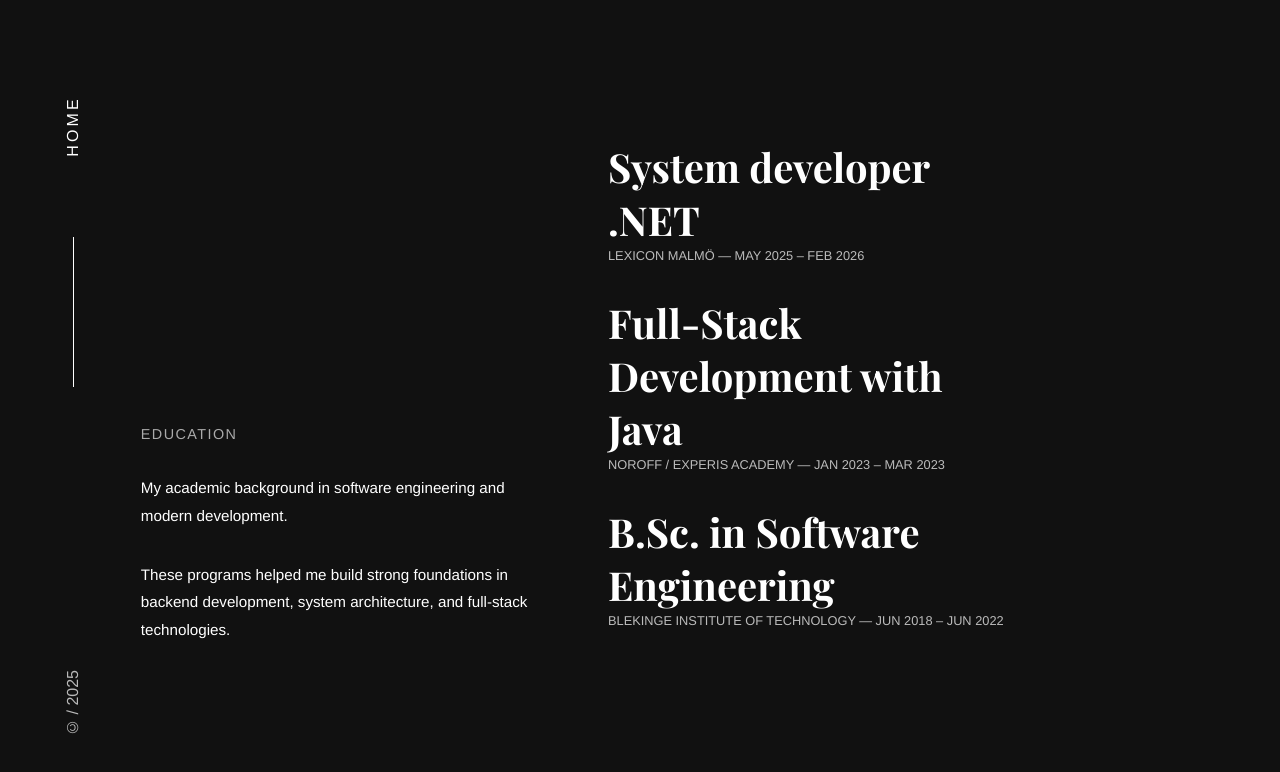
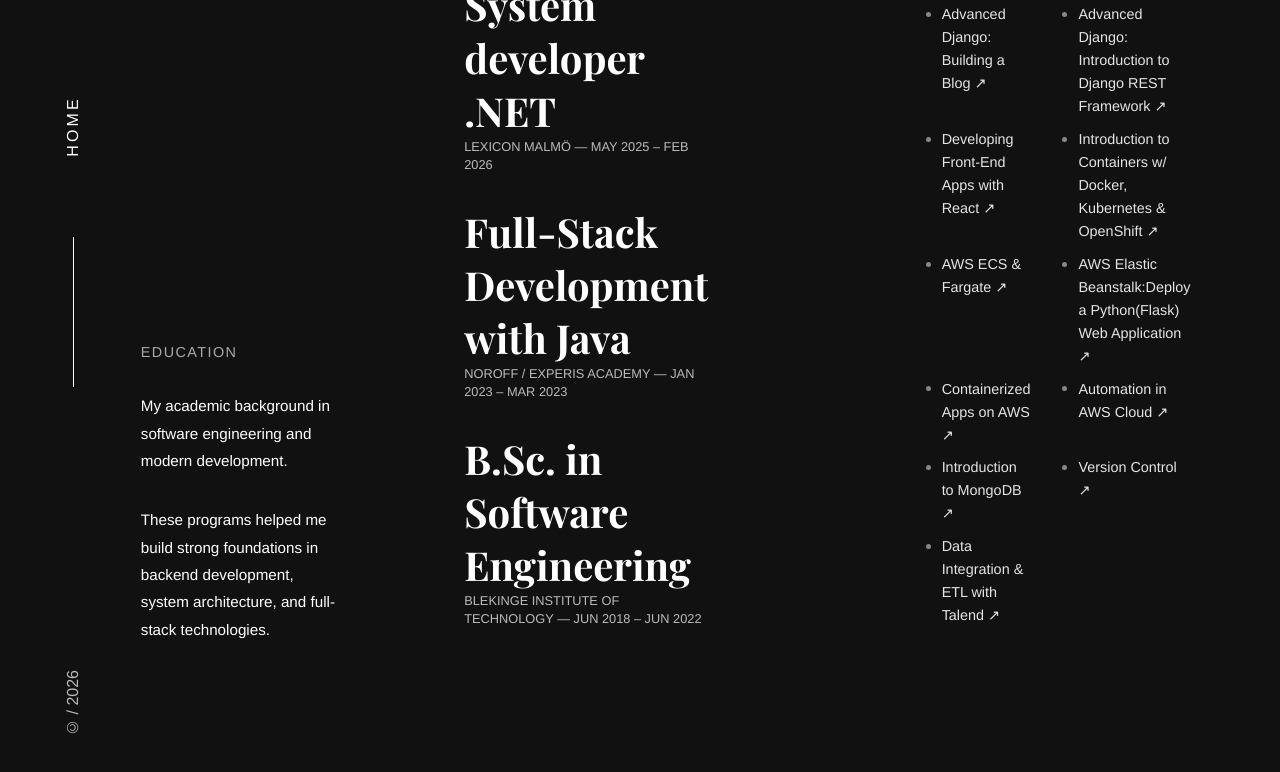
Before and after one commit to AbdoTaleb/portfolio-2025, a React (Vite) app: page /education in a window 1280 px wide. Shown: the top 772 px of the page. Built offline with nearby package versions, Linux system fonts and the light colour scheme; a web font is replaced by a local one.

Commit message:
adding online courses

```diff
--- a/src/Pages/Education/Education.jsx
+++ b/src/Pages/Education/Education.jsx
@@ -46,6 +46,124 @@ function Education() {
           </li>
         </ul>
       </div>
+      <div className="right-side fade-in">
+        <ul className="education-list">
+          <li className="education-item">
+            <h2>ONLINE COURSES</h2>
+            <ul className="courses-list">
+              <li className="courses-item">
+                <a
+                  href="https://www.coursera.org/account/accomplishments/certificate/F9U82GDZNHS7"
+                  target="_blank"
+                  rel="noopener noreferrer"
+                >
+                  Advanced Django: Building a Blog ↗
+                </a>
+              </li>
+
+              <li className="courses-item">
+                <a
+                  href="https://www.coursera.org/account/accomplishments/certificate/1S7S9FFZ0DHW"
+                  target="_blank"
+                  rel="noopener noreferrer"
+                >
+                  Advanced Django: Introduction to Django REST Framework ↗
+                </a>
+              </li>
+
+              <li className="courses-item">
+                <a
+                  href="https://www.coursera.org/account/accomplishments/certificate/Z5RN7HOHMYGZ"
+                  target="_blank"
+                  rel="noopener noreferrer"
+                >
+                  Developing Front-End Apps with React ↗
+                </a>
+              </li>
+
+              <li className="courses-item">
+                <a
+                  href="https://www.coursera.org/account/accomplishments/certificate/MUW4D8ZWT27Q"
+                  target="_blank"
+                  rel="noopener noreferrer"
+                >
+                  Introduction to Containers w/ Docker, Kubernetes & OpenShift ↗
+                </a>
+              </li>
+
+              <li className="courses-item">
+                <a
+                  href="https://www.coursera.org/account/accomplishments/certificate/DUDTARVWBJS9"
+                  target="_blank"
+                  rel="noopener noreferrer"
+                >
+                  AWS ECS & Fargate ↗
+                </a>
+              </li>
+
+              <li className="courses-item">
+                <a
+                  href="https://www.coursera.org/account/accomplishments/certificate/LGP7FRD6EHAA"
+                  target="_blank"
+                  rel="noopener noreferrer"
+                >
+                  AWS Elastic Beanstalk:Deploy a Python(Flask) Web Application ↗
+                </a>
+              </li>
+
+              <li className="courses-item">
+                <a
+                  href="https://www.coursera.org/account/accomplishments/certificate/95XMPG63XV86"
+                  target="_blank"
+                  rel="noopener noreferrer"
+                >
+                  Containerized Apps on AWS ↗
+                </a>
+              </li>
+
+              <li className="courses-item">
+                <a
+                  href="https://www.coursera.org/account/accomplishments/certificate/GWL9QZ67NZCJ"
+                  target="_blank"
+                  rel="noopener noreferrer"
+                >
+                  Automation in AWS Cloud ↗
+                </a>
+              </li>
+
+              <li className="courses-item">
+                <a
+                  href="https://www.coursera.org/account/accomplishments/certificate/5L6PC3TNGX4Z"
+                  target="_blank"
+                  rel="noopener noreferrer"
+                >
+                  Introduction to MongoDB ↗
+                </a>
+              </li>
+
+              <li className="courses-item">
+                <a
+                  href="https://www.coursera.org/account/accomplishments/certificate/VDDV355JS93K"
+                  target="_blank"
+                  rel="noopener noreferrer"
+                >
+                  Version Control ↗
+                </a>
+              </li>
+
+              <li className="courses-item">
+                <a
+                  href="https://www.coursera.org/account/accomplishments/certificate/LVRFFXNLU4W8"
+                  target="_blank"
+                  rel="noopener noreferrer"
+                >
+                  Data Integration & ETL with Talend ↗
+                </a>
+              </li>
+            </ul>
+          </li>
+        </ul>
+      </div>
     </section>
   );
 }
--- a/src/Pages/Education/Education.scss
+++ b/src/Pages/Education/Education.scss
@@ -70,10 +70,13 @@
 }
 
 .right-side {
+  flex: 1;
   display: flex;
   flex-direction: column;
-  justify-content: center;
-  margin-right: 16vw;
+  justify-content: flex-end;
+  margin-right: 2vw;
+  margin-left: 5vw;
+  margin-bottom: 6vw;
 
   .education-list {
     list-style: none;
@@ -134,15 +137,15 @@
     padding: 2rem 1rem;
   }
 
-  .left-side,
-  .right-side {
-    padding: 0;
-    margin: 0;
-    opacity: 1;
-    transform: none;
-    transition: none;
-    width: 100%;
-  }
+  // .left-side,
+  // .right-side {
+  //   padding: 0;
+  //   margin: 0;
+  //   opacity: 1;
+  //   transform: none;
+  //   transition: none;
+  //   width: 100%;
+  // }
 
   .left-side {
     width: 80%;
@@ -195,3 +198,51 @@
     }
   }
 }
+
+.courses-list {
+  list-style: none;
+  padding: 0;
+  margin-top: 1.5rem;
+
+  display: grid;
+  grid-template-columns: 1fr 1fr;
+  gap: 0.6rem 2rem;
+}
+
+.courses-item {
+  position: relative;
+  font-size: 0.9rem;
+  color: #e5e5e5;
+  line-height: 1.6;
+  padding-left: 1rem;
+}
+
+/* bullet custom */
+.courses-item::before {
+  content: "";
+  position: absolute;
+  left: 0;
+  top: 0.55rem;
+  width: 5px;
+  height: 5px;
+  background: #888;
+  border-radius: 50%;
+}
+
+.course-link {
+  color: #e5e5e5;
+  text-decoration: none;
+  position: relative;
+  transition: color 0.2s ease;
+}
+
+.course-link:hover {
+  color: #fff;
+}
+
+.course-link::after {
+  content: "↗";
+  font-size: 0.8rem;
+  margin-left: 6px;
+  opacity: 0.7;
+}
--- a/src/components/Navigation/Navigation.jsx
+++ b/src/components/Navigation/Navigation.jsx
@@ -20,7 +20,7 @@ const Navigation = () => {
           <div className="nav-line" />
         </div>
 
-        <p className="year">© / 2025</p>
+        <p className="year">© / 2026</p>
       </div>
     </nav>
   );
```
